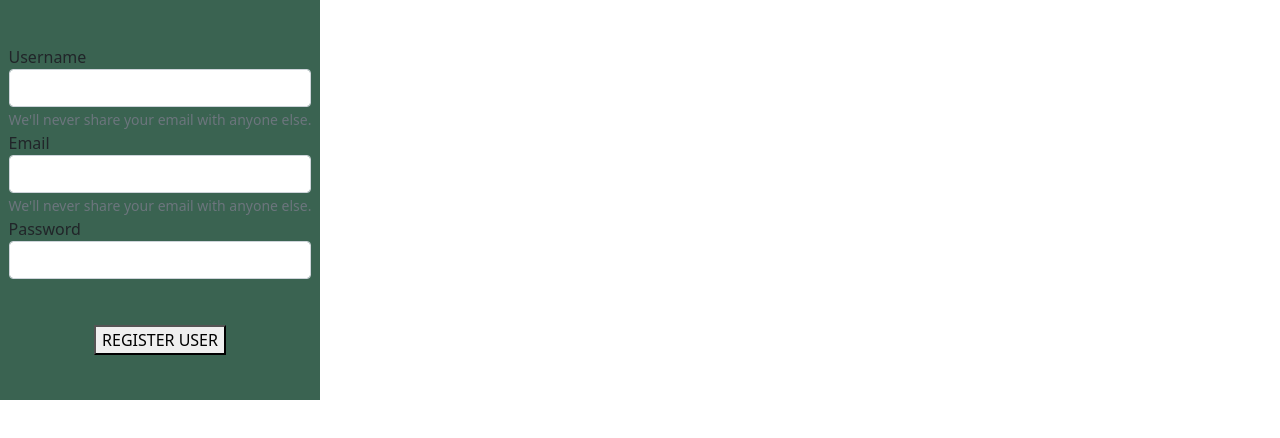
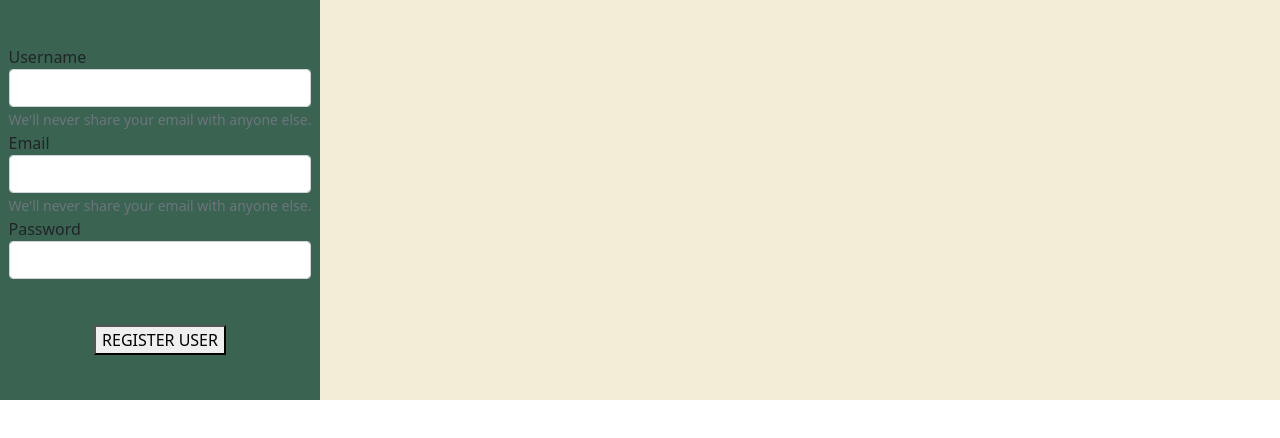
Before and after one commit to LauraPorto/ganaenergia-pruebaFrontend, a React (Create React App) app in the folder app/: page /profile in a window 1280 px wide. Shown: the top 438 px of the page. Built offline with nearby package versions, Linux system fonts and the light colour scheme.

Commit message:
view profile

```diff
--- a/app/src/css/main.css
+++ b/app/src/css/main.css
@@ -23,3 +23,6 @@
   .login-main-container .form-group {
     width: 192px;
     height: 192px; }
+
+.profile-main-container {
+  background-color: #f2edd7; }
--- a/app/src/views/Profile/_profile.scss
+++ b/app/src/views/Profile/_profile.scss
@@ -0,0 +1,3 @@
+.profile-main-container{
+    background-color: nth($palette, 1);
+}
--- a/app/src/views/Profile/profile.jsx
+++ b/app/src/views/Profile/profile.jsx
@@ -3,7 +3,7 @@ import Register from '../../components/Register/register';
 
 const Profile = () => {
     return (
-        <div>
+        <div className="profile-main-container">
             <Register/>
         </div>
     )
```
